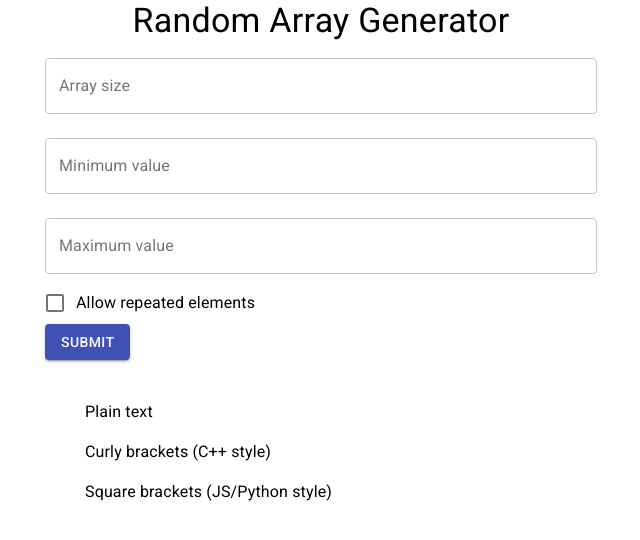
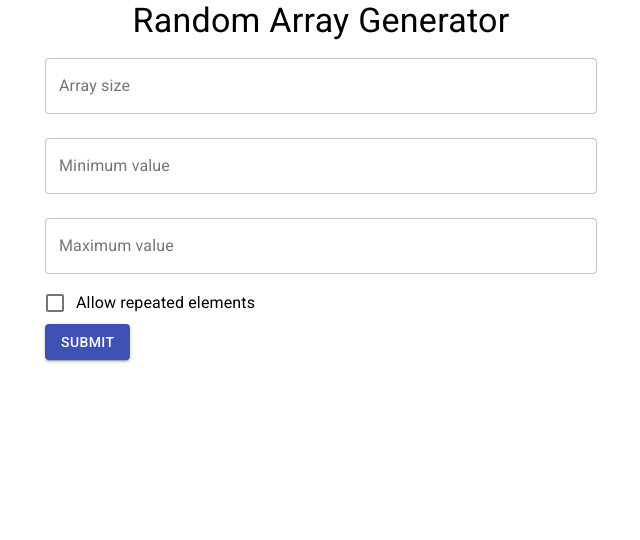
Before and after one commit to ssolaric/random-array-generator, a React (Create React App) app: page / in a window 1280 px wide. Shown: the top 540 px of the page, without its empty margins (319-959 px from the left). Built offline with nearby package versions, Linux system fonts and the light colour scheme.

Commit message:
Extract output box in a separate component

```diff
--- a/package.json
+++ b/package.json
@@ -10,6 +10,7 @@
     "@testing-library/user-event": "^12.1.10",
     "lodash.random": "^3.2.0",
     "react": "^17.0.1",
+    "react-copy-to-clipboard": "^5.0.2",
     "react-dom": "^17.0.1",
     "react-hook-form": "^6.9.6",
     "react-scripts": "4.0.0",
--- a/src/App.js
+++ b/src/App.js
@@ -8,6 +8,8 @@ import Container from "@material-ui/core/Container";
 import TextField from "@material-ui/core/TextField";
 import Typography from "@material-ui/core/Typography";
 import { yupResolver } from "@hookform/resolvers/yup";
+
+import OutputBox from "./OutputBox";
 
 import generateArray from "./generateArray";
 import schema from "./schema";
@@ -100,26 +102,15 @@ function App() {
       </form>
 
       <Box p={5}>
-        <Typography component="p">
-          Plain text
-        </Typography>
-        <Box component="pre" overflow="scroll" p={1} fontSize={18}>
-          <Box component="code">{outputPlainText}</Box>
-        </Box>
-
-        <Typography component="p">
-          Curly brackets (C++ style)
-        </Typography>
-        <Box component="pre" overflow="scroll" p={1} fontSize={18}>
-          <Box component="code">{outputCurlyBrackets}</Box>
-        </Box>
-
-        <Typography component="p">
-          Square brackets (JS/Python style)
-        </Typography>
-        <Box component="pre" overflow="scroll" p={1} fontSize={18}>
-          <Box component="code">{outputSquareBrackets}</Box>
-        </Box>
+        <OutputBox title="Plain text" output={outputPlainText} />
+        <OutputBox
+          title="Curly brackets (C++ style)"
+          output={outputCurlyBrackets}
+        />
+        <OutputBox
+          title="Square brackets (JS/Python style)"
+          output={outputSquareBrackets}
+        />
       </Box>
     </Container>
   );
--- /dev/null
+++ b/src/OutputBox.js
@@ -0,0 +1,32 @@
+import { CopyToClipboard } from "react-copy-to-clipboard";
+import Box from "@material-ui/core/Box";
+import Card from "@material-ui/core/Card";
+import CardActions from "@material-ui/core/CardActions";
+import CardContent from "@material-ui/core/CardContent";
+import Button from "@material-ui/core/Button";
+import Typography from "@material-ui/core/Typography";
+
+function OutputBox({ title, output }) {
+  if (!output) {
+    return null;
+  }
+  return (
+    <Card variant="outlined">
+      <CardContent>
+        <Typography component="p">{title}</Typography>
+        <Box component="pre" overflow="auto" p={1} fontSize={18}>
+          <Box component="code">{output}</Box>
+        </Box>
+      </CardContent>
+      <CardActions>
+        <CopyToClipboard text={output}>
+          <Button type="submit" variant="contained" color="secondary">
+            Copy to clipboard
+          </Button>
+        </CopyToClipboard>
+      </CardActions>
+    </Card>
+  );
+}
+
+export default OutputBox;
```
Also changed, not shown: 1 other file (tests, documents, lock files or other folders).
